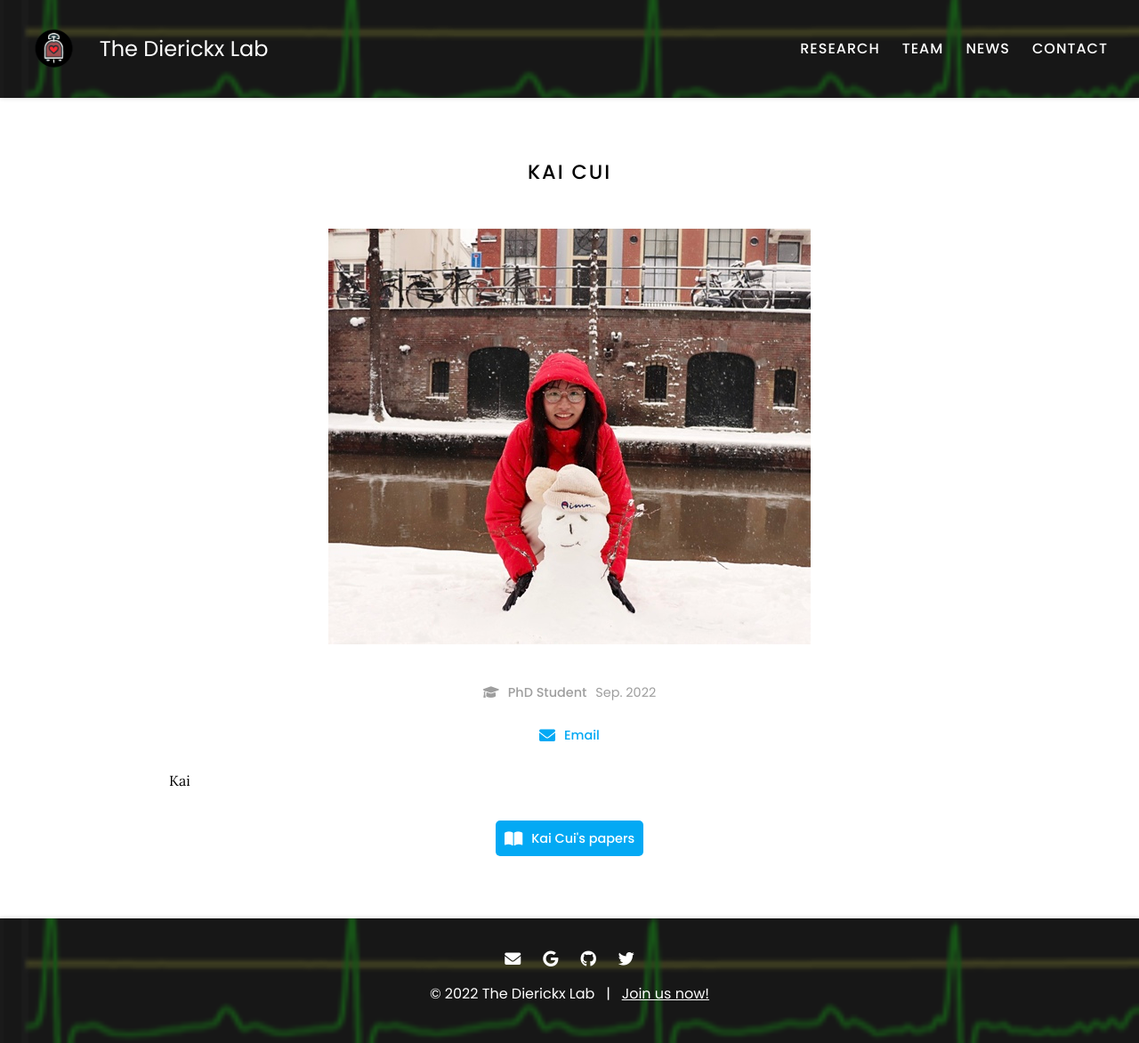
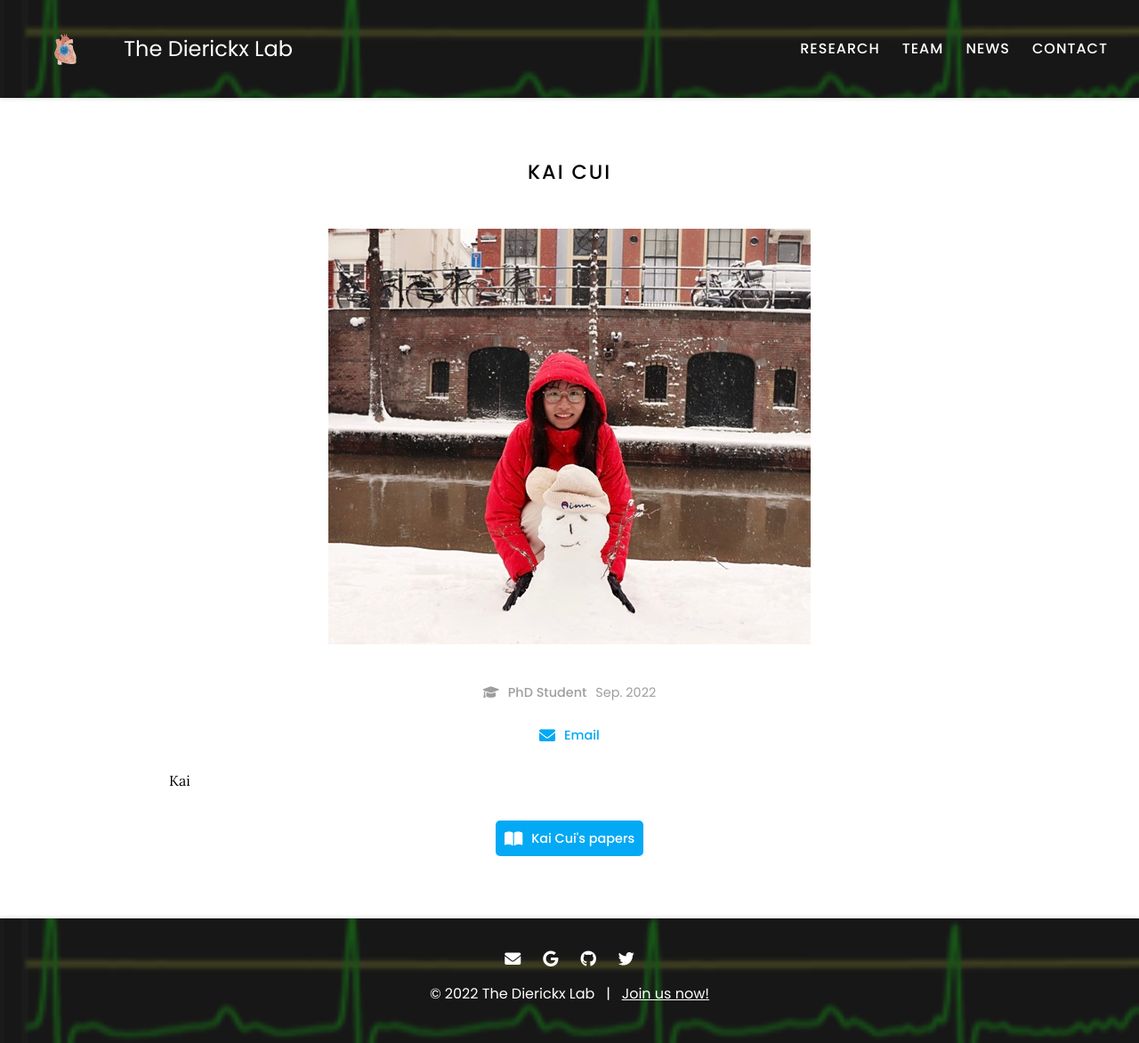
Before and after one commit to theDierickxLab/theDierickxLab, a Jekyll site: the page built from _members/kai-cui.md, in a window 1280 px wide. Shown: the whole page at 89% size. Built offline with Jekyll 4.4.1, drawn with Linux system fonts in a browser that asks for light colours.

Commit message:
Update _config.yaml

```diff
--- a/_config.yaml
+++ b/_config.yaml
@@ -4,7 +4,7 @@
 title: The Dierickx Lab
 description: The Dierickx lab is interested in the molecular mechanisms of the circadian clock driving rhythmic metabolic processes in the heart.
              We try to understand how deregulated clocks are leading to cardiovascular defects and trying to target the circadian clock in order to treat and prevent heart diseases.
-logo: images/logo.png
+logo: images/ios.png
 header: images/background.png
 footer: images/background.png
 baseurl: /labpage
```
